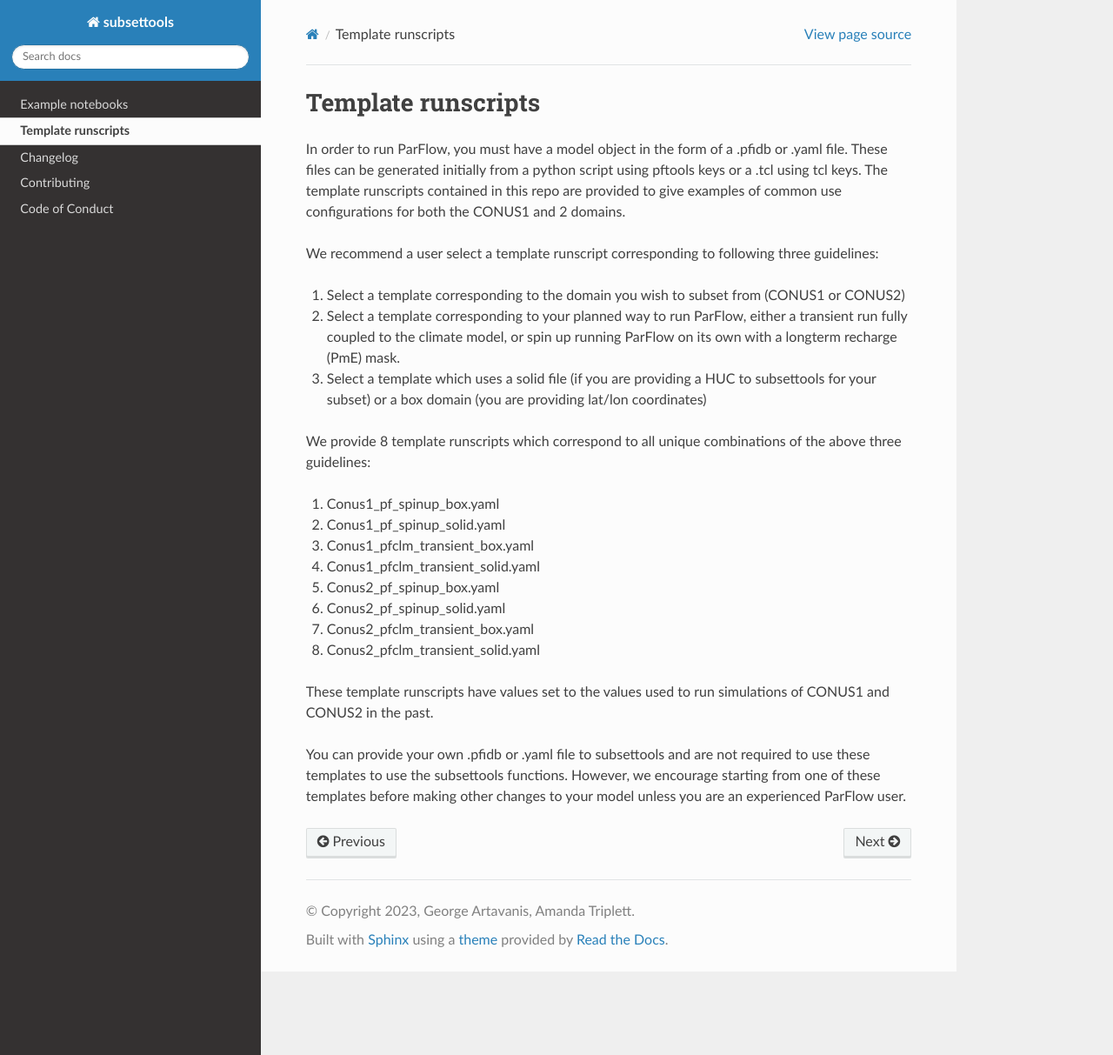
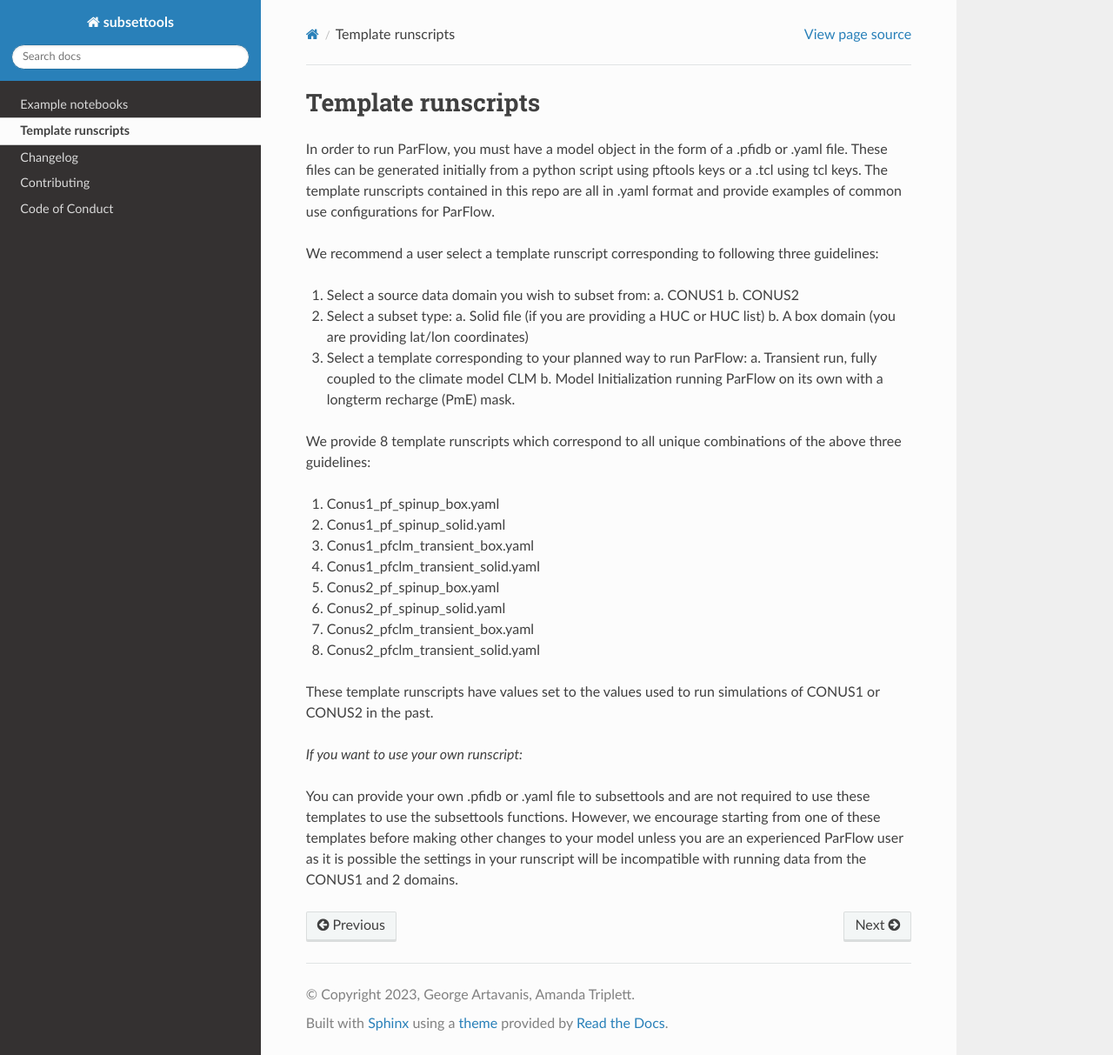
Before and after one commit to hydroframe/subsettools, a Sphinx documentation site: the page built from docs/template_runscripts.md, in a window 1280 px wide and 1213 px high. Shown: the whole window at 87% size. Built offline with Sphinx 7.4.7 and the Read the Docs theme 2.0.0, drawn with Linux system fonts in a browser that asks for light colours; pages that are not in the unit, such as notebooks, are missing from menus.

Commit message:
Update template_runscripts.md

```diff
--- a/docs/template_runscripts.md
+++ b/docs/template_runscripts.md
@@ -3,13 +3,21 @@ Template runscripts
 
 In order to run ParFlow, you must have a model object in the form of a .pfidb or .yaml file.
 These files can be generated initially from a python script using pftools keys or a .tcl using tcl keys.
-The template runscripts contained in this repo are provided to give examples of common use configurations for both the CONUS1 and 2 domains.
+The template runscripts contained in this repo are all in .yaml format and provide examples of common use configurations for ParFlow.
 
 We recommend a user select a template runscript corresponding to following three guidelines:
 
-1. Select a template corresponding to the domain you wish to subset from (CONUS1 or CONUS2)
-2. Select a template corresponding to your planned way to run ParFlow, either a transient run fully coupled to the climate model, or spin up running ParFlow on its own with a longterm recharge (PmE) mask.
-3. Select a template which uses a solid file (if you are providing a HUC to subsettools for your subset) or a box domain (you are providing lat/lon coordinates)
+1. Select a source data domain you wish to subset from:
+   a. CONUS1
+   b. CONUS2
+
+2. Select a subset type:
+   a. Solid file (if you are providing a HUC or HUC list)
+   b. A box domain (you are providing lat/lon coordinates)
+
+3. Select a template corresponding to your planned way to run ParFlow:
+   a. Transient run, fully coupled to the climate model CLM
+   b. Model Initialization running ParFlow on its own with a longterm recharge (PmE) mask.
 
 We provide 8 template runscripts which correspond to all unique combinations of the above three guidelines:
 
@@ -22,7 +30,9 @@ We provide 8 template runscripts which correspond to all unique combinations of
 7. Conus2_pfclm_transient_box.yaml
 8. Conus2_pfclm_transient_solid.yaml
 
-These template runscripts have values set to the values used to run simulations of CONUS1 and CONUS2 in the past.
+These template runscripts have values set to the values used to run simulations of CONUS1 or CONUS2 in the past.
+
+*If you want to use your own runscript:*
 
 You can provide your own .pfidb or .yaml file to subsettools and are not required to use these templates to use the subsettools functions.
-However, we encourage starting from one of these templates before making other changes to your model unless you are an experienced ParFlow user.
+However, we encourage starting from one of these templates before making other changes to your model unless you are an experienced ParFlow user as it is possible the settings in your runscript will be incompatible with running data from the CONUS1 and 2 domains.
```
